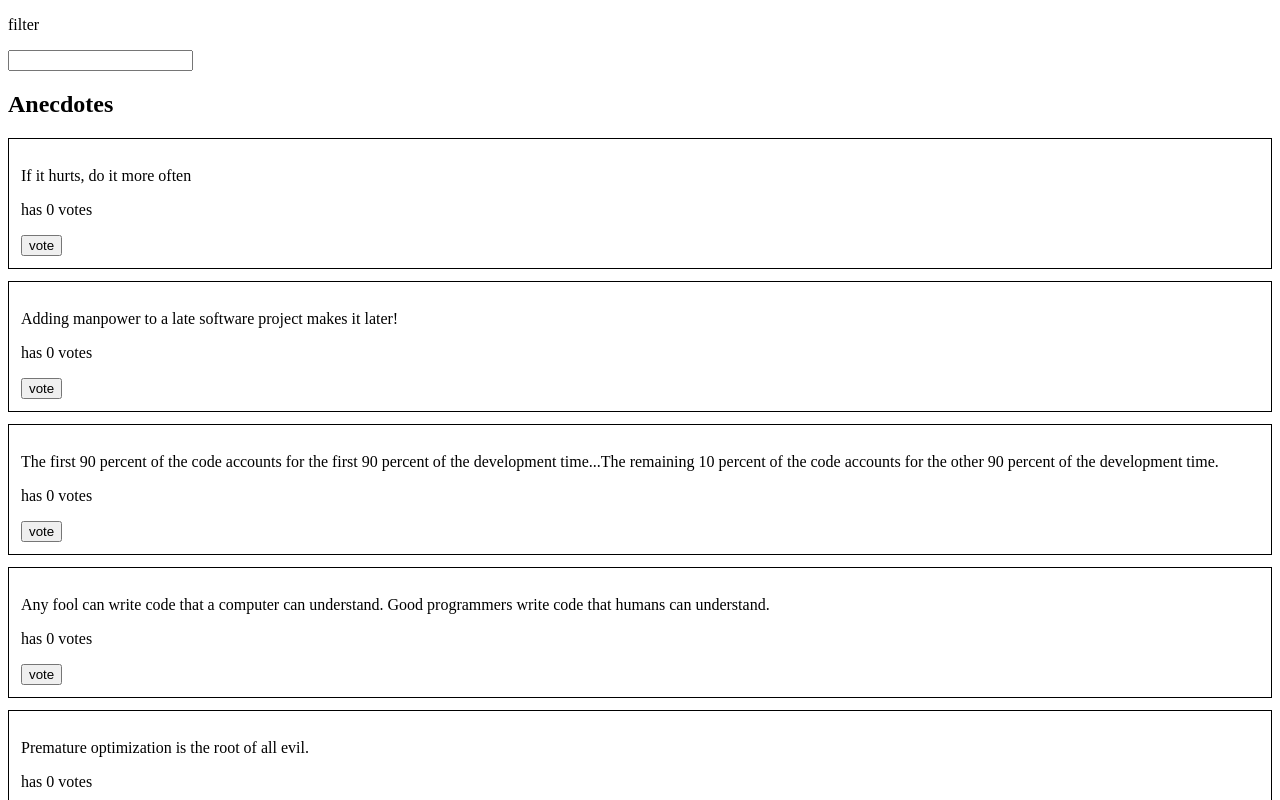
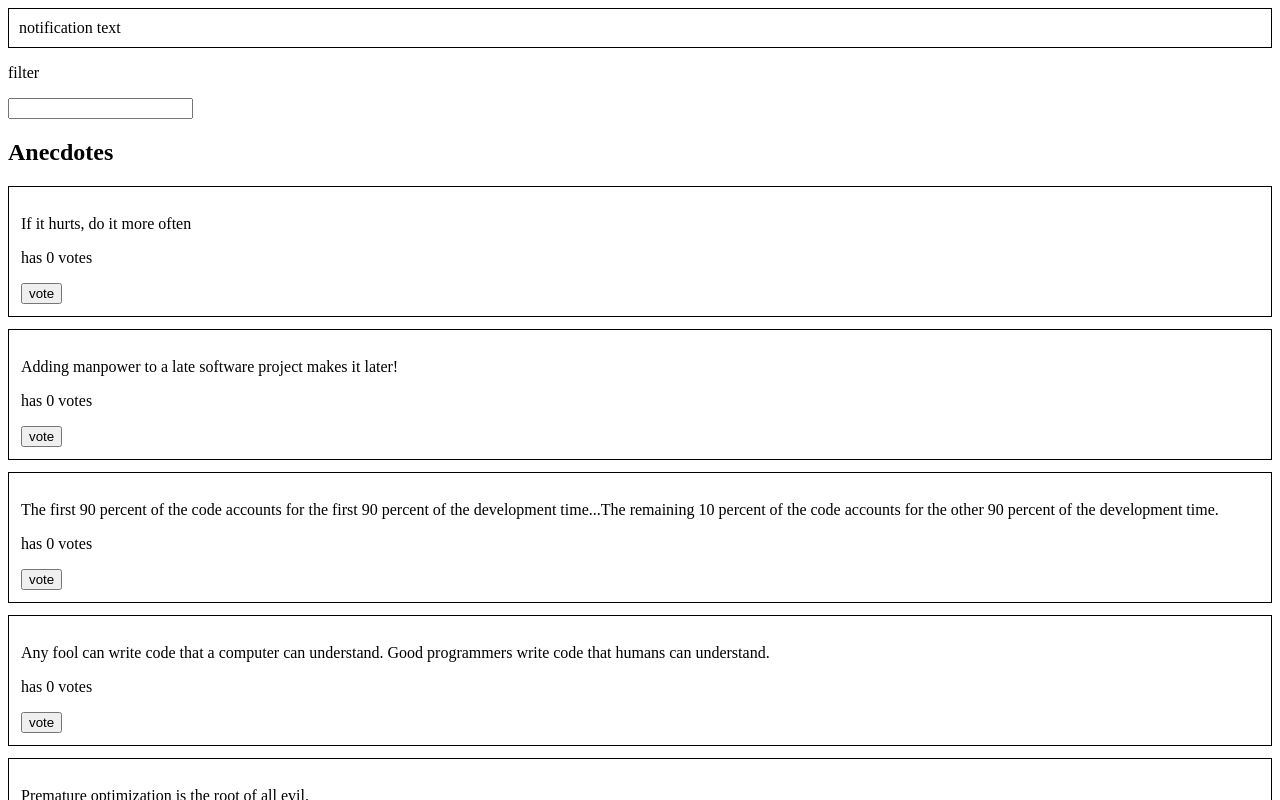
Before and after one commit to DagnaSchmidt/Full-Stack-Open-2023-part6, a React (Create React App) app: page / in a window 1280 px wide. Shown: the top 800 px of the page. Built offline with nearby package versions, Linux system fonts and the light colour scheme.

Commit message:
part6 6.12

```diff
--- a/src/anecdotes-redux/App.js
+++ b/src/anecdotes-redux/App.js
@@ -1,10 +1,12 @@
 import Anecdotes from './components/Anecdotes';
 import CreateNew from './components/CreateNew';
 import FilterAnecdotes from './components/FilterAnecdotes';
+import Notification from './components/Notification';
 
 function App() {
     return (
         <div>
+            <Notification />
             <FilterAnecdotes />
             <Anecdotes />
             <CreateNew />
--- /dev/null
+++ b/src/anecdotes-redux/components/Notification.js
@@ -0,0 +1,22 @@
+import React from 'react';
+import { useSelector } from 'react-redux';
+
+const Notification = () => {
+
+    const style = {
+        border: 'solid',
+        padding: 10,
+        borderWidth: 1
+      }
+
+    const notification = useSelector(state => state.notification);
+    console.log(notification);
+
+  return (
+    <div style={style}>
+        {notification}
+    </div>
+  )
+}
+
+export default Notification;
--- /dev/null
+++ b/src/anecdotes-redux/reducers/notificationReducer.js
@@ -0,0 +1,12 @@
+import { createSlice } from '@reduxjs/toolkit';
+
+const notificationSlice = createSlice({
+    name: 'notification',
+    initialState: 'notification text',
+    reducers: {
+
+    }
+});
+
+// export const { filterChange } = notificationSlice.actions;
+export default notificationSlice.reducer;
--- a/src/anecdotes-redux/store.js
+++ b/src/anecdotes-redux/store.js
@@ -1,10 +1,12 @@
 import { configureStore } from '@reduxjs/toolkit';
 import anecdotesReducer from './reducers/anecdotesReducer';
 import filterReducer from './reducers/filterReducer';
+import notificationReducer from './reducers/notificationReducer';
 
 export const store = configureStore({
     reducer: {
         anecdotes: anecdotesReducer,
-        filter: filterReducer
+        filter: filterReducer,
+        notification: notificationReducer
     }
 });
```
